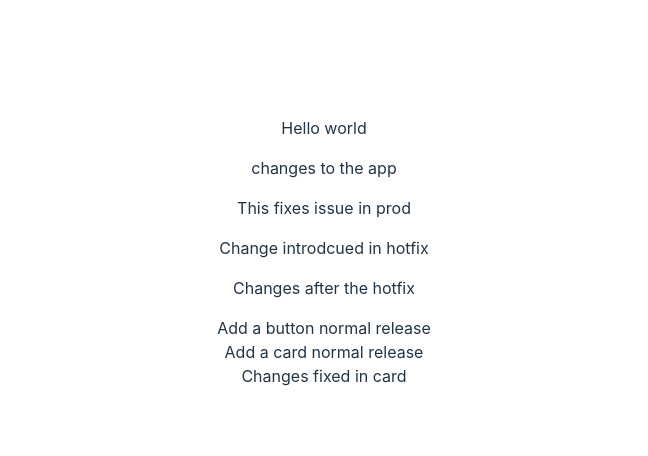
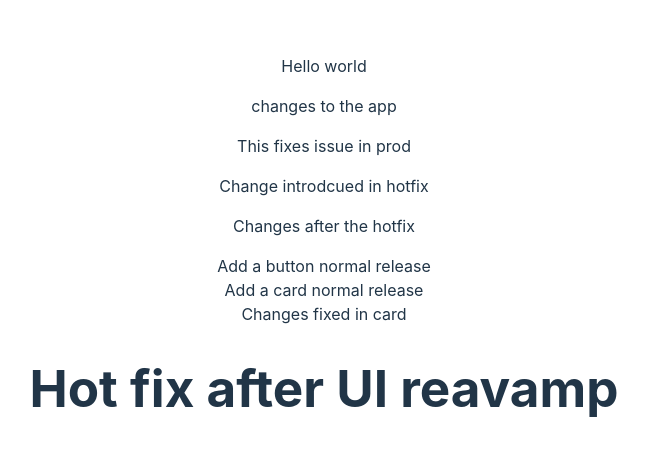
Before and after one commit to SagarMahadik/trial-cicd, a React (Vite) app: page / in a window 1280 px wide. Shown: the part 156-612 px from the top of the page, without its empty margins (316-964 px from the left). Built offline with nearby package versions, Linux system fonts and the light colour scheme.

Commit message:
fix(ui): ui-revamp braeaks theme

```diff
--- a/src/App.tsx
+++ b/src/App.tsx
@@ -12,6 +12,7 @@ const App: React.FC = () => {
 			<div>Add a button normal release</div>
 			<div>Add a card normal release</div>
 			<div>Changes fixed in card</div>
+			<h1>Hot fix after UI reavamp</h1>
 		</>
 	);
 };
```
